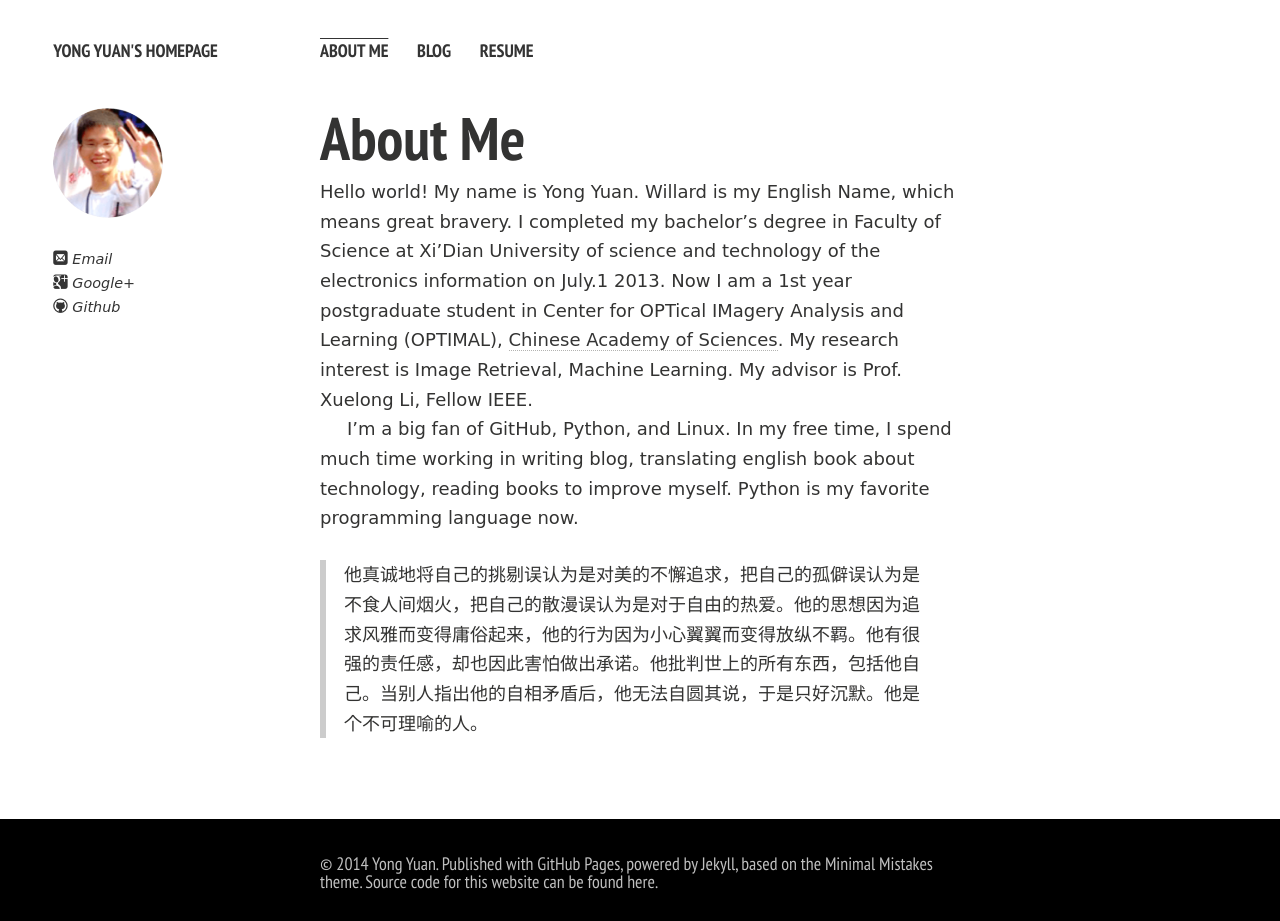
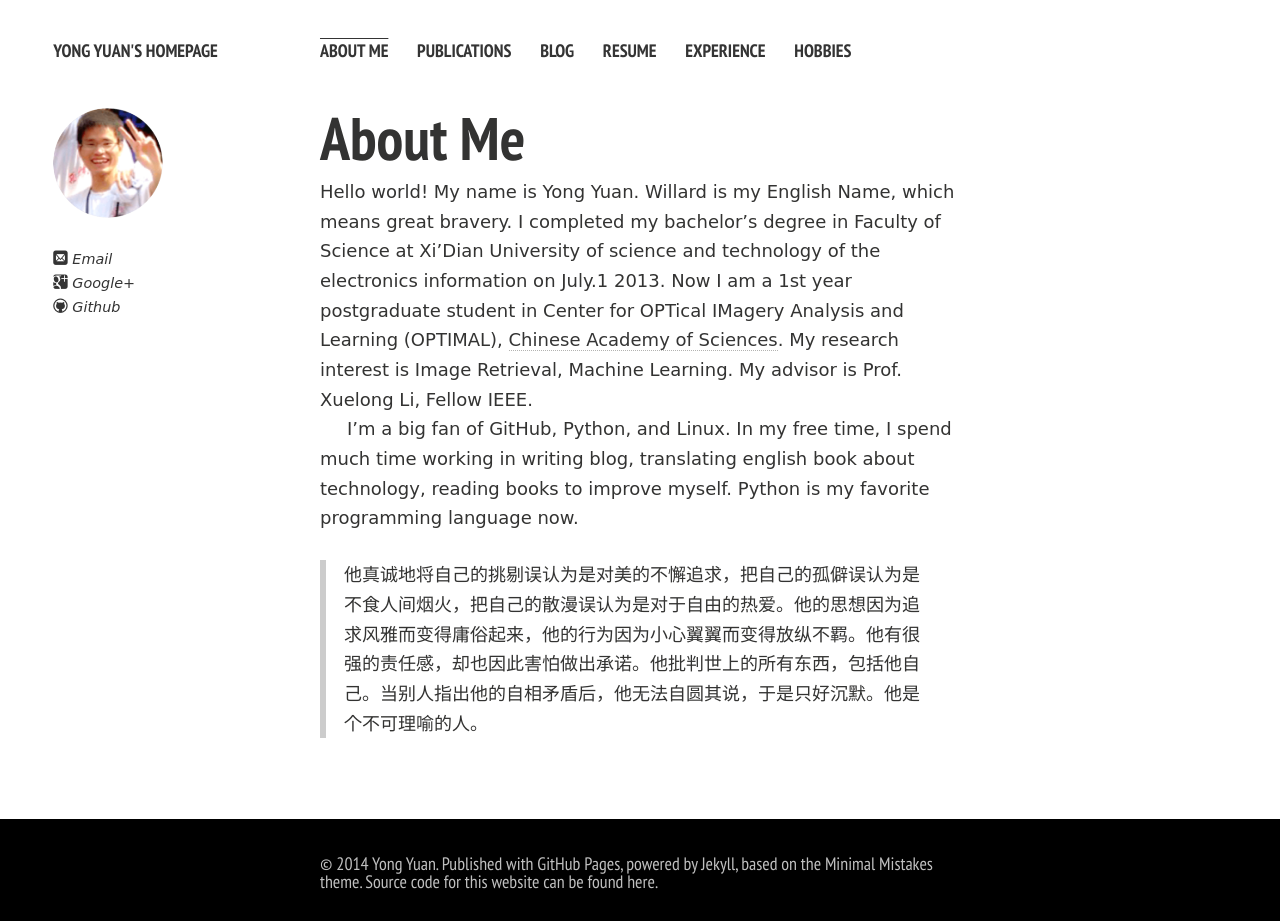
Before and after one commit to yihuicao/willard-yuan.github.com, a Jekyll site: the page built from index.md, in a window 1280 px wide. Built offline with Jekyll 4.4.1, drawn with Linux system fonts in a browser that asks for light colours; nearby versions of some CDN libraries; Markdown is read by kramdown in place of the engine named in the settings; some of the changed lines change nothing that is shown.

Commit message:
Update _config.yml

```diff
--- a/_config.yml
+++ b/_config.yml
@@ -33,16 +33,16 @@ links:
     url: /
 #  - title: Projects
 #    url: /projects/
-#  - title: Publications
-#    url: /publications/
+  - title: Publications
+    url: /publications/
   - title: Blog
     url: /blog/
   - title: Resume
     url: /resume/
-#  - title: Experience
-#    url: /experience/
-#  - title: Hobbies
-#    url: /hobbies/
+  - title: Experience
+    url: /experience/
+  - title: Hobbies
+    url: /hobbies/
 
 # http://en.wikipedia.org/wiki/List_of_tz_database_time_zones
 timezone: Asia/Chongqing
```
